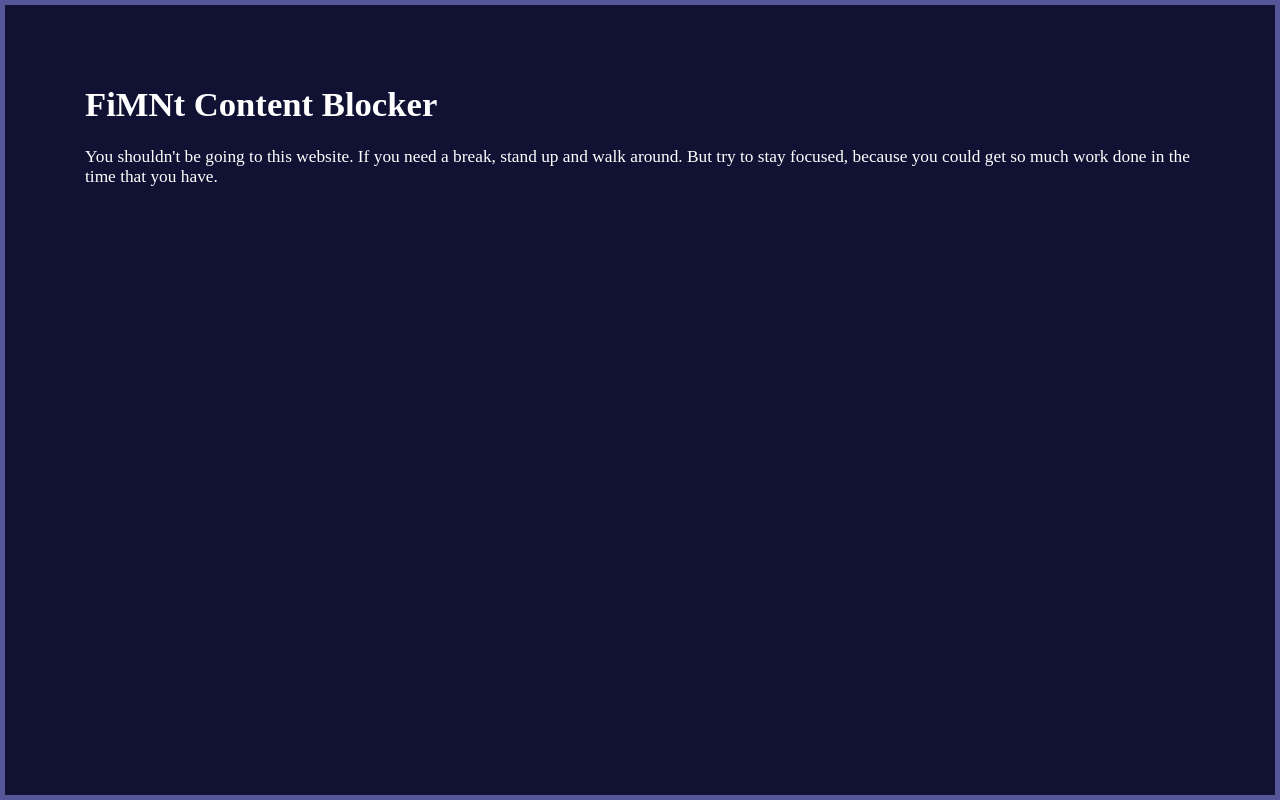
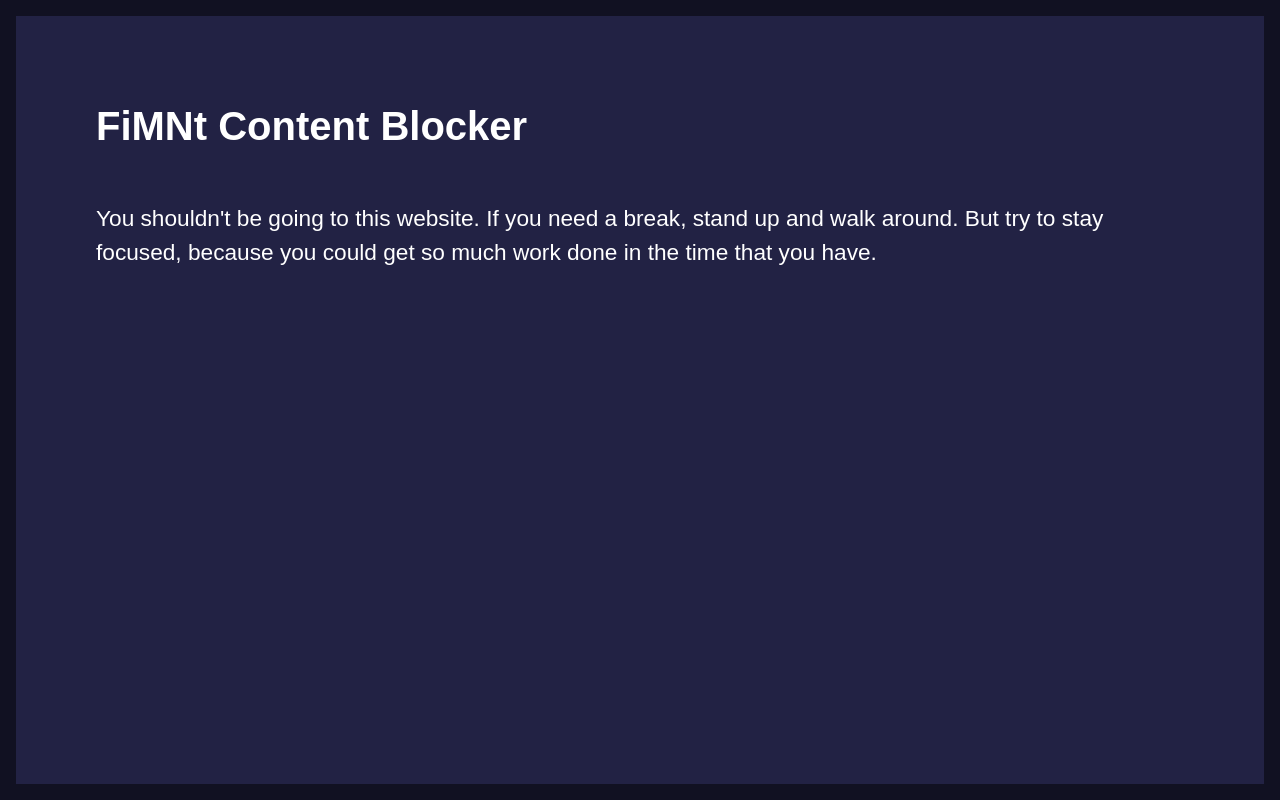
Before and after one commit to Zeke-TheGeek/FixMyNewtab, a browser extension: page contentblocked.html in a window 1280 px wide. Drawn offline with Linux system fonts and the light colour scheme.

Commit message:
Improved styling of content block page

```diff
--- a/contentblocked.html
+++ b/contentblocked.html
@@ -1,17 +1,25 @@
 <html>
 	<head>
+		<title>Content Blocked</title>
 		<style>
 			html{
-				background-color:#113
+				background-color:#224;
 			}
 			body{
-				border:5px solid #559;
+				border:16px solid #112;
 				padding:80px;
 				margin:0px;
 				color:white;
-				font-size:13pt;
+				font-size:17pt;
+				font-family:Arial;
+				line-height:1.5;
+			}
+			h1{
+				margin-bottom:45px;
+				font-size:30pt;
 			}
 		</style>
+		<link rel="icon" href="exticon16.png">
 	</head>
 	<body>
 		<h1>FiMNt Content Blocker</h1>
```
